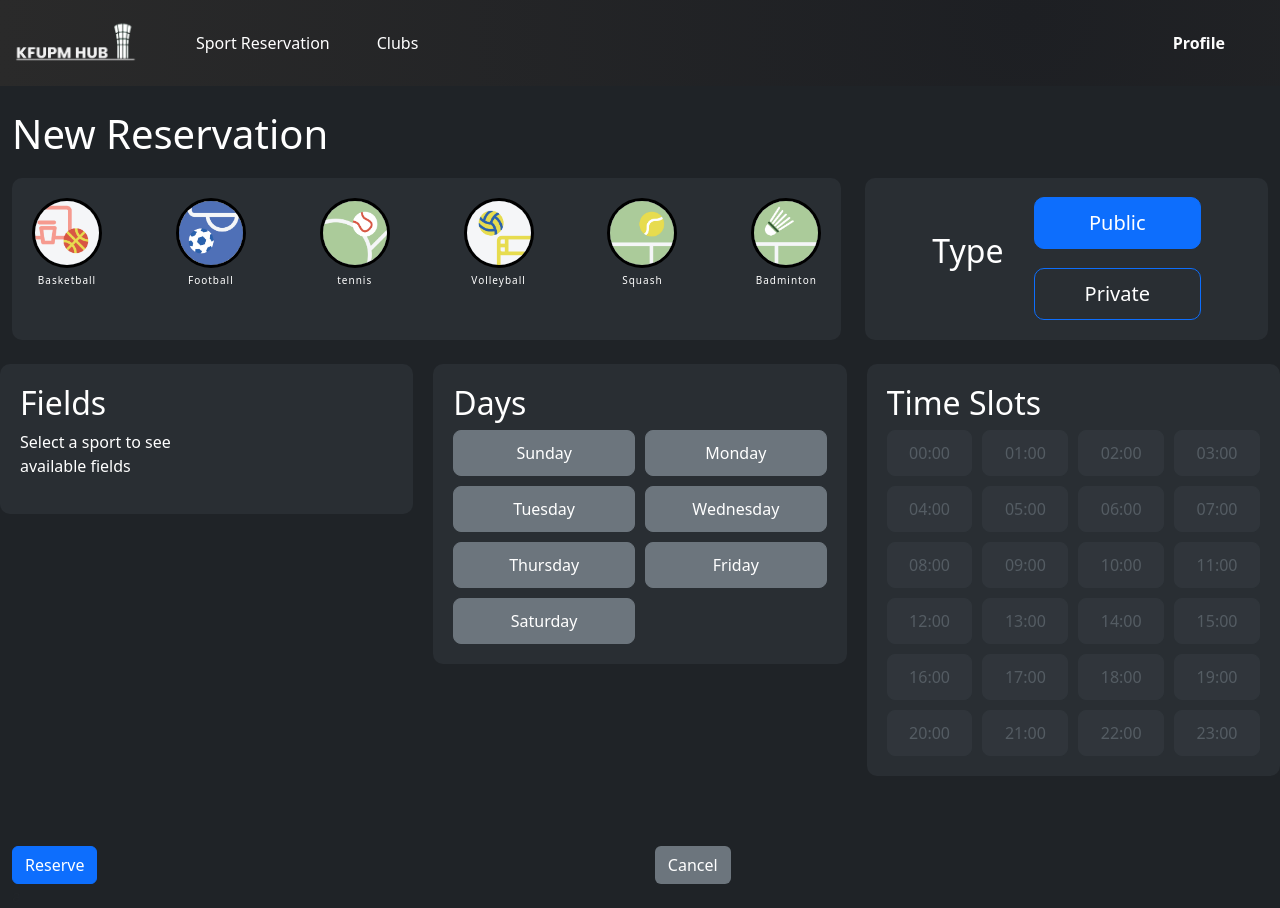
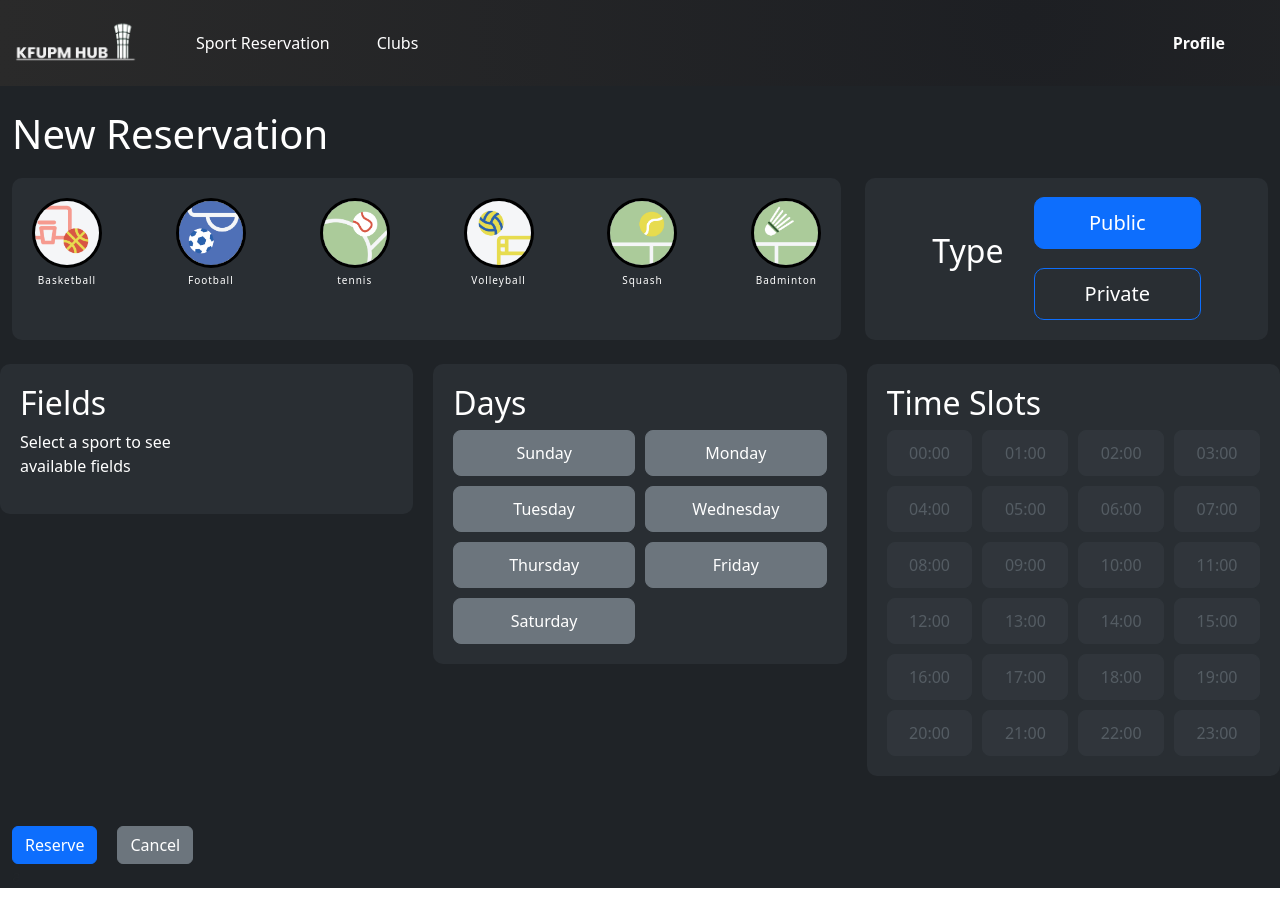
Before and after one commit to RN848/KFUPM-Hup, a React (Create React App) app: page /new-reservation in a window 1280 px wide. Built offline with nearby package versions, Linux system fonts and the light colour scheme.

Commit message:
Fix small bug

```diff
--- a/src/pages/NewReservation.js
+++ b/src/pages/NewReservation.js
@@ -290,16 +290,12 @@ const NewReservation = () => {
         )}
 
         <div style={{ display: "flex", gap: "20px", marginTop: "20px" }}>
-          <Button
-            variant="primary"
-            style={{ marginTop: "20px" }}
-            onClick={handleReserveClick}
-          >
+          <Button variant="primary" onClick={handleReserveClick}>
             Reserve
           </Button>
           <Button
             variant="secondary"
-            className="back-btn"
+            // className="back-btn"
             onClick={() => navigate("/Sports-reservation")}
           >
             Cancel
```
